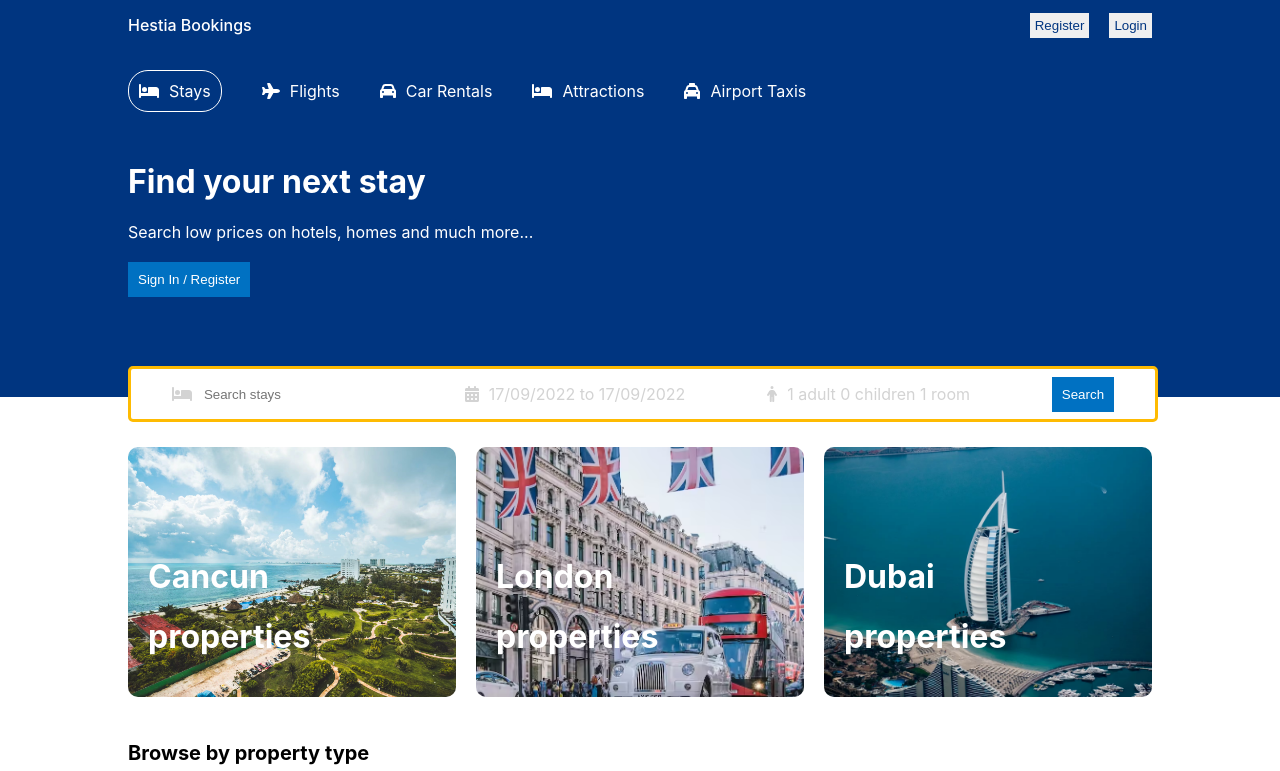
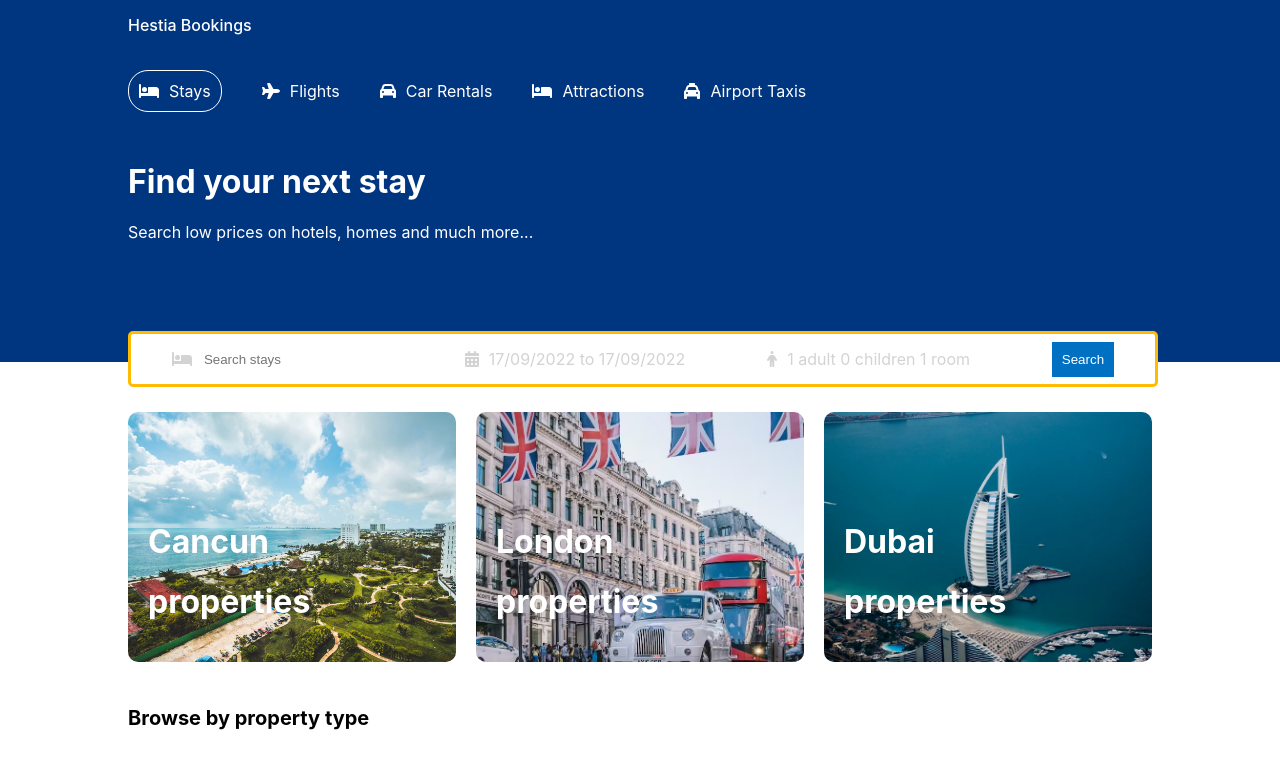
Before and after one commit to Baskin-Ridley/booking-app-mern, a React (Create React App) app in the folder client/: page / in a window 1280 px wide. Shown: the top 771 px of the page. Built offline with nearby package versions, Linux system fonts and the light colour scheme; no server answers.

Commit message:
removed login/register

```diff
--- a/client/src/components/header/Header.tsx
+++ b/client/src/components/header/Header.tsx
@@ -84,9 +84,7 @@ const Header = ({type}) => {
             <p className="headerDesc">
                 Search low prices on hotels, homes and much more...
             </p>
-            {!user &&
-            <button onClick={handleLoginClick} className="headerBtn">Sign In / Register</button>
-            }
+
             <div className="headerSearch">
                 <div className="headerSearchItem">
                     <FontAwesomeIcon icon={faBed} className="headerIcon"/>
--- a/client/src/components/navbar/navbar.tsx
+++ b/client/src/components/navbar/navbar.tsx
@@ -10,9 +10,6 @@ const Navbar = () => {
 
   const navigate = useNavigate()
 
-  const handleLoginClick = () => {
-    navigate("/login");
-  };
 
   return (
     <div className="navbar">
@@ -20,11 +17,6 @@ const Navbar = () => {
             <Link to = "/" style={{color:"inherit", textDecoration:"none"}}>
               <span className="logo">Hestia Bookings</span>
             </Link>
-              {user ? user.username : (
-               <div className="navItems">
-                  <button className="navButton" onClick={handleLoginClick}>Register</button>
-                  <button className="navButton" onClick={handleLoginClick}>Login</button>
-              </div>)}
         </div>
     </div>
   )
```
